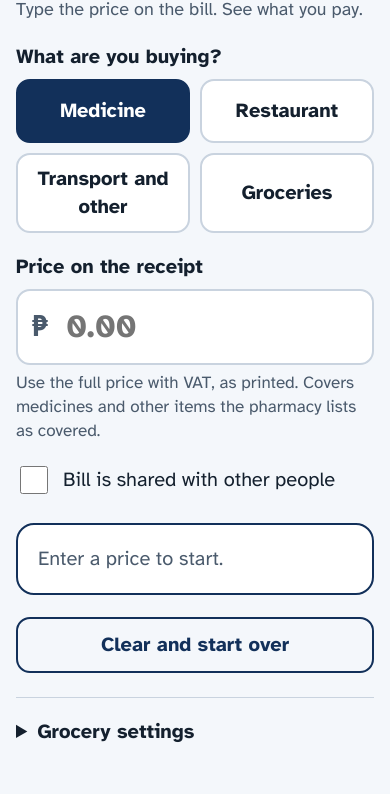
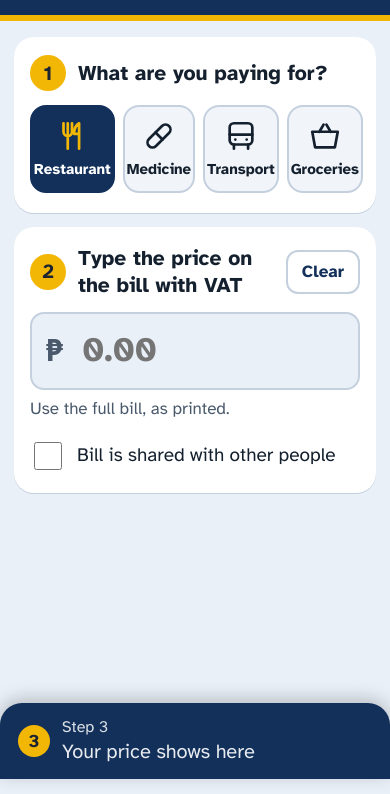
Before and after one commit to bottomliner/SeniorDiscount, a plain HTML site: page index.html in a window 390 px wide. Shown: the part 65-859 px from the top of the page. Drawn offline with Linux system fonts and the light colour scheme.

Commit message:
Add files via upload
Updated look and feel

```diff
--- a/index.html
+++ b/index.html
@@ -2,7 +2,7 @@
 <html lang="en">
 <head>
 <meta charset="utf-8">
-<meta name="viewport" content="width=device-width, initial-scale=1">
+<meta name="viewport" content="width=device-width, initial-scale=1, viewport-fit=cover">
 <meta name="theme-color" content="#12305a">
 <title>Senior Discount Calculator</title>
 <link rel="preconnect" href="https://fonts.googleapis.com">
@@ -10,15 +10,14 @@
 <link href="https://fonts.googleapis.com/css2?family=Atkinson+Hyperlegible:wght@400;700&display=swap" rel="stylesheet">
 <style>
 :root{
-  --bg:#f4f7fb; --card:#ffffff; --ink:#14202e; --muted:#4a5a6c;
-  --navy:#12305a; --navy-ink:#ffffff; --line:#c9d3df;
-  --save:#17703c; --save-bg:#e3f3ea; --sun:#f2b705;
+  --bg:#eaf0f8; --card:#ffffff; --ink:#14202e; --muted:#4a5a6c; --line:#c4d0de;
+  --navy:#12305a; --navy-ink:#ffffff; --head:#12305a; --bar:#12305a;
+  --sun:#f2b705; --sun-ink:#1b2430; --tile:#f1f5fa;
 }
 @media (prefers-color-scheme: dark){
   :root{
-    --bg:#0e1621; --card:#17222f; --ink:#f1f5f9; --muted:#aebccc;
-    --navy:#8db6ee; --navy-ink:#0e1621; --line:#34465a;
-    --save:#7fd9a2; --save-bg:#173a28;
+    --bg:#0c141e; --card:#16212e; --ink:#f1f5f9; --muted:#aebccc; --line:#34465a;
+    --navy:#8db6ee; --navy-ink:#0c141e; --head:#1a3a66; --bar:#1d3f70; --tile:#1d2b3b;
   }
 }
 *{box-sizing:border-box}
@@ -26,111 +25,161 @@ html{-webkit-text-size-adjust:100%}
 body{
   margin:0; background:var(--bg); color:var(--ink);
   font-family:"Atkinson Hyperlegible",system-ui,-apple-system,"Segoe UI",Roboto,sans-serif;
-  font-size:20px; line-height:1.4;
-  padding:20px 16px 40px; max-width:560px; margin-inline:auto;
+  font-size:20px; line-height:1.35; padding-bottom:150px;
 }
-h1{font-size:26px; margin:4px 0 2px; color:var(--navy)}
-.sub{color:var(--muted); margin:0 0 20px; font-size:18px}
-label,.lbl{display:block; font-weight:700; margin:20px 0 8px}
-.cats{display:grid; grid-template-columns:1fr 1fr; gap:10px}
+.top{
+  background:var(--head); color:#fff; padding:22px 18px 22px;
+  padding-top:calc(22px + env(safe-area-inset-top,0px));
+  border-bottom:6px solid var(--sun);
+}
+.top h1{margin:0; font-size:27px; max-width:560px; margin-inline:auto}
+main{max-width:560px; margin:0 auto; padding:16px 14px 0}
+.step{background:var(--card); border-radius:20px; padding:18px 16px 20px; margin-bottom:14px; box-shadow:0 1px 0 var(--line)}
+.step h2{display:flex; align-items:center; gap:12px; margin:0 0 14px; font-size:21px; line-height:1.25}
+.n{
+  flex:none; width:36px; height:36px; border-radius:50%; background:var(--sun); color:var(--sun-ink);
+  display:grid; place-items:center; font-weight:700; font-size:20px;
+}
+.h-text{flex:1}
+.clear{
+  flex:none; min-height:44px; padding:0 14px; font:inherit; font-size:17px; font-weight:700;
+  background:transparent; color:var(--navy); border:2px solid var(--line); border-radius:12px; cursor:pointer;
+}
+.cats{display:grid; grid-template-columns:repeat(4,1fr); gap:8px}
 .cat{
-  min-height:64px; border:2px solid var(--line); background:var(--card); color:var(--ink);
-  border-radius:14px; font:inherit; font-weight:700; padding:10px; cursor:pointer;
+  display:flex; flex-direction:column; align-items:center; justify-content:center; gap:6px;
+  min-height:88px; padding:8px 2px; background:var(--tile); color:var(--ink);
+  border:2px solid var(--line); border-radius:16px; font:inherit; font-size:15px; font-weight:700; cursor:pointer;
 }
+.cat svg{width:34px; height:34px; stroke:currentColor; fill:none; stroke-width:1.9; stroke-linecap:round; stroke-linejoin:round}
 .cat[aria-pressed="true"]{background:var(--navy); color:var(--navy-ink); border-color:var(--navy)}
+.cat[aria-pressed="true"] svg{stroke:var(--sun)}
+@media (prefers-color-scheme: dark){ .cat[aria-pressed="true"] svg{stroke:#12305a} }
 .money{position:relative}
-.money span{position:absolute; left:16px; top:50%; transform:translateY(-50%); font-size:28px; font-weight:700; color:var(--muted)}
+.money span{position:absolute; left:16px; top:50%; transform:translateY(-50%); font-size:30px; font-weight:700; color:var(--muted)}
 input[type=number]{
-  width:100%; font:inherit; font-size:32px; font-weight:700; padding:14px 14px 14px 48px;
-  border:2px solid var(--line); border-radius:14px; background:var(--card); color:var(--ink);
+  width:100%; font:inherit; font-size:34px; font-weight:700; padding:14px 14px 14px 50px;
+  border:2px solid var(--line); border-radius:14px; background:var(--bg); color:var(--ink);
 }
 input.plain{padding-left:14px; font-size:22px}
 input:focus,button:focus-visible,summary:focus-visible{outline:4px solid var(--sun); outline-offset:2px}
-.toggle{display:flex; align-items:center; gap:12px; margin:20px 0 0; font-weight:400; cursor:pointer}
-.toggle input{width:28px; height:28px; accent-color:var(--navy)}
-.hint{color:var(--muted); font-size:17px; margin:6px 0 0}
-.result{
-  margin-top:26px; background:var(--card); border:2px solid var(--navy); border-radius:18px; padding:20px;
+.hint{color:var(--muted); font-size:17px; margin:8px 0 0}
+.toggle{display:flex; align-items:center; gap:12px; margin:18px 0 0; cursor:pointer; font-size:19px}
+.toggle input{width:28px; height:28px; accent-color:var(--navy); flex:none}
+.sub-label{display:block; font-weight:700; margin:18px 0 8px}
+details{margin-top:18px; border-top:1px solid var(--line); padding-top:6px}
+summary{cursor:pointer; font-weight:700; padding:10px 0}
+
+.bar{
+  position:fixed; left:0; right:0; bottom:0; z-index:5;
+  background:var(--bar); color:#fff; border-radius:22px 22px 0 0;
+  padding:14px 18px calc(14px + env(safe-area-inset-bottom,0px));
+  box-shadow:0 -4px 18px rgba(0,0,0,.22);
 }
-.pay-label{font-size:18px; color:var(--muted); margin:0}
-.pay{font-size:56px; font-weight:700; line-height:1.05; margin:2px 0 14px; color:var(--navy); word-break:break-word}
-.row{display:flex; justify-content:space-between; gap:12px; padding:9px 0; border-top:1px solid var(--line)}
+.bar-in{max-width:560px; margin:0 auto}
+.bar-top{display:flex; align-items:center; gap:12px}
+.bar-top .n{width:32px; height:32px; font-size:18px}
+.pay-box{flex:1; min-width:0}
+.pay-label{font-size:16px; opacity:.85; margin:0}
+.pay{font-size:40px; font-weight:700; line-height:1.05; margin:0; word-break:break-word}
+.pay.empty{font-size:20px; font-weight:400; opacity:.9; line-height:1.3}
+.save{
+  flex:none; background:var(--sun); color:var(--sun-ink); border-radius:14px; padding:8px 12px; text-align:center;
+  font-weight:700; font-size:22px; line-height:1.1;
+}
+.save small{display:block; font-size:14px; font-weight:700}
+.how{
+  margin-top:10px; width:100%; min-height:44px; font:inherit; font-size:17px; font-weight:700;
+  background:rgba(255,255,255,.14); color:#fff; border:0; border-radius:12px; cursor:pointer;
+}
+.how-body{margin-top:8px; max-height:42vh; overflow:auto}
+.row{display:flex; justify-content:space-between; gap:12px; padding:9px 0; border-top:1px solid rgba(255,255,255,.25)}
 .row b{white-space:nowrap}
-.saved{
-  margin-top:14px; background:var(--save-bg); color:var(--save);
-  border-radius:12px; padding:12px 14px; font-weight:700; font-size:22px; display:flex; justify-content:space-between; gap:10px;
-}
-.note{color:var(--muted); font-size:17px; margin:14px 0 0}
-details{margin-top:24px; border-top:1px solid var(--line); padding-top:12px}
-summary{cursor:pointer; font-weight:700; padding:8px 0}
-.reset{
-  margin-top:22px; width:100%; min-height:56px; font:inherit; font-weight:700;
-  background:transparent; color:var(--navy); border:2px solid var(--navy); border-radius:14px; cursor:pointer;
-}
-.empty{color:var(--muted); margin:0}
+.note{margin:10px 0 0; font-size:17px; opacity:.92}
 [hidden]{display:none !important}
 </style>
 </head>
 <body>
 
-<h1>Senior Discount</h1>
-<p class="sub">Type the price on the bill. See what you pay.</p>
+<header class="top"><h1>Senior Discount Calculator</h1></header>
 
-<div class="lbl" id="catlbl">What are you buying?</div>
-<div class="cats" role="group" aria-labelledby="catlbl">
-  <button class="cat" data-cat="medicine" aria-pressed="true">Medicine</button>
-  <button class="cat" data-cat="restaurant" aria-pressed="false">Restaurant</button>
-  <button class="cat" data-cat="transport" aria-pressed="false">Transport and other</button>
-  <button class="cat" data-cat="grocery" aria-pressed="false">Groceries</button>
+<main>
+  <section class="step" aria-labelledby="s1">
+    <h2 id="s1"><span class="n">1</span><span class="h-text">What are you paying for?</span></h2>
+    <div class="cats" role="group" aria-labelledby="s1">
+      <button class="cat" data-cat="restaurant" aria-pressed="true">
+        <svg viewBox="0 0 24 24" aria-hidden="true"><path d="M6 3v6a3 3 0 0 0 6 0V3M9 3v18M17 21V3c-2.5 1.5-3.5 4-3.5 7.5H17"/></svg>
+        Restaurant
+      </button>
+      <button class="cat" data-cat="medicine" aria-pressed="false">
+        <svg viewBox="0 0 24 24" aria-hidden="true"><g transform="rotate(-45 12 12)"><rect x="2" y="8.5" width="20" height="7" rx="3.5"/><path d="M12 8.5v7"/></g></svg>
+        Medicine
+      </button>
+      <button class="cat" data-cat="transport" aria-pressed="false">
+        <svg viewBox="0 0 24 24" aria-hidden="true"><rect x="4" y="3" width="16" height="15" rx="3"/><path d="M4 11h16M7 18v3M17 18v3M8 14.5h.01M16 14.5h.01"/></svg>
+        Transport
+      </button>
+      <button class="cat" data-cat="grocery" aria-pressed="false">
+        <svg viewBox="0 0 24 24" aria-hidden="true"><path d="M3 9h18l-2 11H5L3 9zM8 9l3-5M16 9l-3-5"/></svg>
+        Groceries
+      </button>
     </div>
+  </section>
 
-<label for="total" id="totalLbl">Price on the bill</label>
-<div class="money"><span>₱</span><input id="total" type="number" inputmode="decimal" min="0" step="0.01" placeholder="0.00"></div>
-<p class="hint" id="totalHint">Use the full price with VAT, as printed.</p>
+  <section class="step" aria-labelledby="totalLbl">
+    <h2><span class="n">2</span><span class="h-text" id="totalLbl">Type the price on the bill with VAT</span><button class="clear" id="reset">Clear</button></h2>
+    <div class="money"><span>₱</span><input id="total" type="number" inputmode="decimal" min="0" step="0.01" placeholder="0.00" aria-labelledby="totalLbl"></div>
+    <p class="hint" id="totalHint"></p>
 
     <label class="toggle" id="shareWrap"><input type="checkbox" id="shared"> <span>Bill is shared with other people</span></label>
-
     <div id="shareBox" hidden>
-  <label for="mine">Only my part of the bill</label>
+      <label class="sub-label" for="mine">Only my part of the bill</label>
       <div class="money"><span>₱</span><input id="mine" type="number" inputmode="decimal" min="0" step="0.01" placeholder="0.00"></div>
       <p class="hint">Only what I ordered or use myself. The discount cannot be used for other people.</p>
     </div>
 
-<section class="result" id="result" aria-live="polite">
-  <p class="empty" id="empty">Enter a price to start.</p>
-  <div id="out" hidden>
+    <details id="settings" hidden>
+      <summary>Grocery rate and weekly limit</summary>
+      <label class="sub-label" for="gRate">Discount on basic goods (%)</label>
+      <input class="plain" id="gRate" type="number" inputmode="decimal" min="0" max="100" step="0.5" value="5">
+      <label class="sub-label" for="gCap">Weekly limit (₱)</label>
+      <input class="plain" id="gCap" type="number" inputmode="decimal" min="0" step="1" value="2500">
+      <label class="sub-label" for="gUsed">Already used this week (₱)</label>
+      <input class="plain" id="gUsed" type="number" inputmode="decimal" min="0" step="1" value="0">
+      <p class="hint">Grocery rules differ from other purchases and can change. Confirm the current rate and limit with the store or the DTI, then update here.</p>
+    </details>
+  </section>
+</main>
+
+<aside class="bar" id="bar" aria-live="polite">
+  <div class="bar-in">
+    <div class="bar-top">
+      <span class="n" aria-hidden="true">3</span>
+      <div class="pay-box">
         <p class="pay-label" id="payLabel">You pay</p>
-    <p class="pay" id="pay">₱0.00</p>
+        <p class="pay empty" id="pay">Your price shows here</p>
+      </div>
+      <div class="save" id="saveBox" hidden><small>You save</small><span id="saved">₱0.00</span></div>
+    </div>
+    <button class="how" id="howBtn" aria-expanded="false" hidden>Show how it is computed</button>
+    <div class="how-body" id="howBody" hidden>
       <div id="rows"></div>
-    <div class="saved"><span>You save</span><span id="saved">₱0.00</span></div>
       <p class="note" id="note"></p>
     </div>
-</section>
-
-<button class="reset" id="reset">Clear and start over</button>
-
-<details id="settings">
-  <summary>Grocery settings</summary>
-  <label for="gRate">Discount on basic goods (%)</label>
-  <input class="plain" id="gRate" type="number" inputmode="decimal" min="0" max="100" step="0.5" value="5">
-  <label for="gCap">Weekly limit (₱)</label>
-  <input class="plain" id="gCap" type="number" inputmode="decimal" min="0" step="1" value="2500">
-  <label for="gUsed">Already used this week (₱)</label>
-  <input class="plain" id="gUsed" type="number" inputmode="decimal" min="0" step="1" value="0">
-  <p class="hint">Grocery rules differ from other purchases and can change. Please confirm the current rate and limit with the store or the DTI, then update here.</p>
-</details>
+  </div>
+</aside>
 
 <script>
 (function(){
   var VAT = 1.12, RATE = 0.20;
   var $ = function(id){ return document.getElementById(id); };
-  var cat = "medicine";
+  var cat = "restaurant";
 
-  var LABELS = {
-    medicine:   { total:"Price on the receipt", hint:"Use the full price with VAT, as printed. Covers medicines and other items the pharmacy lists as covered.", pay:"You pay" },
-    restaurant: { total:"Total bill", hint:"Use the full bill with VAT. Do not add tip.", pay:"You pay" },
-    transport:  { total:"Price or fare", hint:"For fares, hotels, and other covered services. Use the price with VAT.", pay:"You pay" },
-    grocery:    { total:"Basic goods you are buying", hint:"Only your basic necessities and prime commodities, not snacks or other items.", pay:"You pay" }
+  var HINTS = {
+    restaurant: "Use the full bill, as printed.",
+    medicine:   "Covers medicines the pharmacy lists as covered.",
+    transport:  "Fares, hotels, and other covered services.",
+    grocery:    "Only basic necessities and prime commodities, not snacks or other items."
   };
 
   function peso(n){
@@ -142,16 +191,21 @@ summary{cursor:pointer; font-weight:700; padding:8px 0}
   }
   function r2(n){ return Math.round(n*100)/100; }
 
-  // Core math for covered items: remove VAT, then take 20% off.
-  function seniorPrice(vatInclusive){
-    var base = r2(vatInclusive / VAT);
-    var vat  = r2(vatInclusive - base);
+  function seniorPrice(p){
+    var base = r2(p / VAT);
+    var vat  = r2(p - base);
     var disc = r2(base * RATE);
-    return { vat:vat, base:base, disc:disc, pay:r2(base - disc) };
+    return { vat:vat, disc:disc, pay:r2(base - disc) };
   }
+  function row(l, v){ return '<div class="row"><span>'+l+'</span><b>'+v+'</b></div>'; }
 
-  function row(label, value){
-    return '<div class="row"><span>'+label+'</span><b>'+value+'</b></div>';
+  function showEmpty(msg){
+    $("payLabel").textContent = "Step 3";
+    $("pay").textContent = msg; $("pay").className = "pay empty";
+    $("saveBox").hidden = true; $("howBtn").hidden = true; $("howBody").hidden = true;
+    $("howBtn").setAttribute("aria-expanded","false");
+    $("howBtn").textContent = "Show how it is computed";
+    fit();
   }
 
   function calc(){
@@ -160,36 +214,25 @@ summary{cursor:pointer; font-weight:700; padding:8px 0}
     var mine = shared ? num("mine") : total;
     var warn = "";
 
-    if (shared && mine > total && total > 0){
-      warn = "Your part is more than the whole bill. Please check the numbers.";
-      mine = total;
-    }
-    if (!total){
-      $("out").hidden = true; $("empty").hidden = false;
-      $("empty").textContent = "Enter a price to start.";
-      return;
-    }
-    if (shared && !mine){
-      $("out").hidden = true; $("empty").hidden = false;
-      $("empty").textContent = "Now enter only your part of the bill.";
-      return;
-    }
+    if (!total) return showEmpty("Your price shows here");
+    if (shared && !mine) return showEmpty("Now type only your part");
+    if (shared && mine > total){ warn = "Your part is more than the whole bill. Please check the numbers."; mine = total; }
 
-    var rows = "", pay, saved, note = "", payLabel = "You pay";
+    var rows = "", pay, saved, note = "", label = "You pay";
 
     if (cat === "grocery"){
       var rate = Math.max(0, parseFloat($("gRate").value) || 0) / 100;
       var cap  = Math.max(0, parseFloat($("gCap").value) || 0);
       var used = Math.max(0, parseFloat($("gUsed").value) || 0);
       var room = Math.max(0, cap - used);
-      var eligible = Math.min(mine, room);
-      var d = r2(eligible * rate);
+      var elig = Math.min(mine, room);
+      var d = r2(elig * rate);
       pay = r2(mine - d); saved = d;
       rows += row("Goods total", peso(mine));
-      rows += row("Counts toward the discount", peso(eligible));
+      rows += row("Counts toward the discount", peso(elig));
       rows += row("Discount (" + (rate*100) + "%)", "− " + peso(d));
-      if (mine > room) note = "Part of this is above your weekly limit, so it gets no discount.";
-      else note = "Rate and weekly limit are set under Grocery settings below.";
+      note = mine > room ? "Part of this is above your weekly limit, so it gets no discount."
+                         : "Rate and weekly limit are set under Grocery rate and weekly limit.";
     } else {
       var s = seniorPrice(mine);
       rows += row("Price with VAT", peso(mine));
@@ -199,21 +242,21 @@ summary{cursor:pointer; font-weight:700; padding:8px 0}
       if (shared){
         var others = r2(total - mine);
         rows += row("Others pay (full price)", peso(others));
-        rows += row("Total to pay at the counter", peso(r2(pay + others)));
-        payLabel = "Your part";
-        note = "The cashier will take the discount off only your part.";
+        rows += row("Total at the counter", peso(r2(pay + others)));
+        label = "Your part";
+        note = "The cashier takes the discount off only your part.";
       } else {
         note = "Show your Senior Citizen ID before paying. Do not combine with another discount.";
       }
     }
     if (warn) note = warn;
 
-    $("payLabel").textContent = payLabel;
-    $("pay").textContent = peso(pay);
-    $("rows").innerHTML = rows;
+    $("payLabel").textContent = label;
+    $("pay").textContent = peso(pay); $("pay").className = "pay";
     $("saved").textContent = peso(saved);
-    $("note").textContent = note;
-    $("empty").hidden = true; $("out").hidden = false;
+    $("saveBox").hidden = false; $("howBtn").hidden = false;
+    $("rows").innerHTML = rows; $("note").textContent = note;
+    fit();
   }
 
   function setCat(c){
@@ -221,24 +264,22 @@ summary{cursor:pointer; font-weight:700; padding:8px 0}
     document.querySelectorAll(".cat").forEach(function(b){
       b.setAttribute("aria-pressed", b.dataset.cat === c ? "true" : "false");
     });
-    var L = LABELS[c];
-    $("totalLbl").textContent = L.total;
-    $("totalHint").textContent = L.hint;
+    $("totalHint").textContent = HINTS[c];
     $("shareWrap").hidden = (c === "grocery");
-    $("shareBox").hidden = !( $("shared").checked && c !== "grocery" );
-    if (c === "grocery") $("settings").open = false;
-    save(); calc();
+    $("shareBox").hidden = !($("shared").checked && c !== "grocery");
+    $("settings").hidden = (c !== "grocery");
+    calc();
   }
 
+  function fit(){ document.body.style.paddingBottom = ($("bar").offsetHeight + 20) + "px"; }
+
   function save(){
-    try{ localStorage.setItem("sdc", JSON.stringify({
-      g:[$("gRate").value,$("gCap").value,$("gUsed").value]
-    })); }catch(e){}
+    try{ localStorage.setItem("sdc", JSON.stringify([$("gRate").value,$("gCap").value,$("gUsed").value])); }catch(e){}
   }
   function load(){
     try{
       var s = JSON.parse(localStorage.getItem("sdc")||"null");
-      if (s && s.g){ $("gRate").value=s.g[0]; $("gCap").value=s.g[1]; $("gUsed").value=s.g[2]; }
+      if (s){ $("gRate").value=s[0]; $("gCap").value=s[1]; $("gUsed").value=s[2]; }
     }catch(e){}
   }
 
@@ -249,15 +290,22 @@ summary{cursor:pointer; font-weight:700; padding:8px 0}
     $(id).addEventListener("input", function(){ save(); calc(); });
   });
   $("shared").addEventListener("change", function(){
-    $("shareBox").hidden = !$("shared").checked;
-    calc();
+    $("shareBox").hidden = !$("shared").checked; calc();
+  });
+  $("howBtn").addEventListener("click", function(){
+    var open = $("howBody").hidden;
+    $("howBody").hidden = !open;
+    this.setAttribute("aria-expanded", open ? "true" : "false");
+    this.textContent = open ? "Hide the computation" : "Show how it is computed";
+    fit();
   });
   $("reset").addEventListener("click", function(){
     $("total").value = ""; $("mine").value = ""; $("shared").checked = false;
     $("shareBox").hidden = true; calc(); $("total").focus();
   });
+  window.addEventListener("resize", fit);
 
-  load(); setCat("medicine");
+  load(); setCat("restaurant");
 })();
 </script>
 </body>
```
Lines whose indentation alone changed are shown as unchanged.
